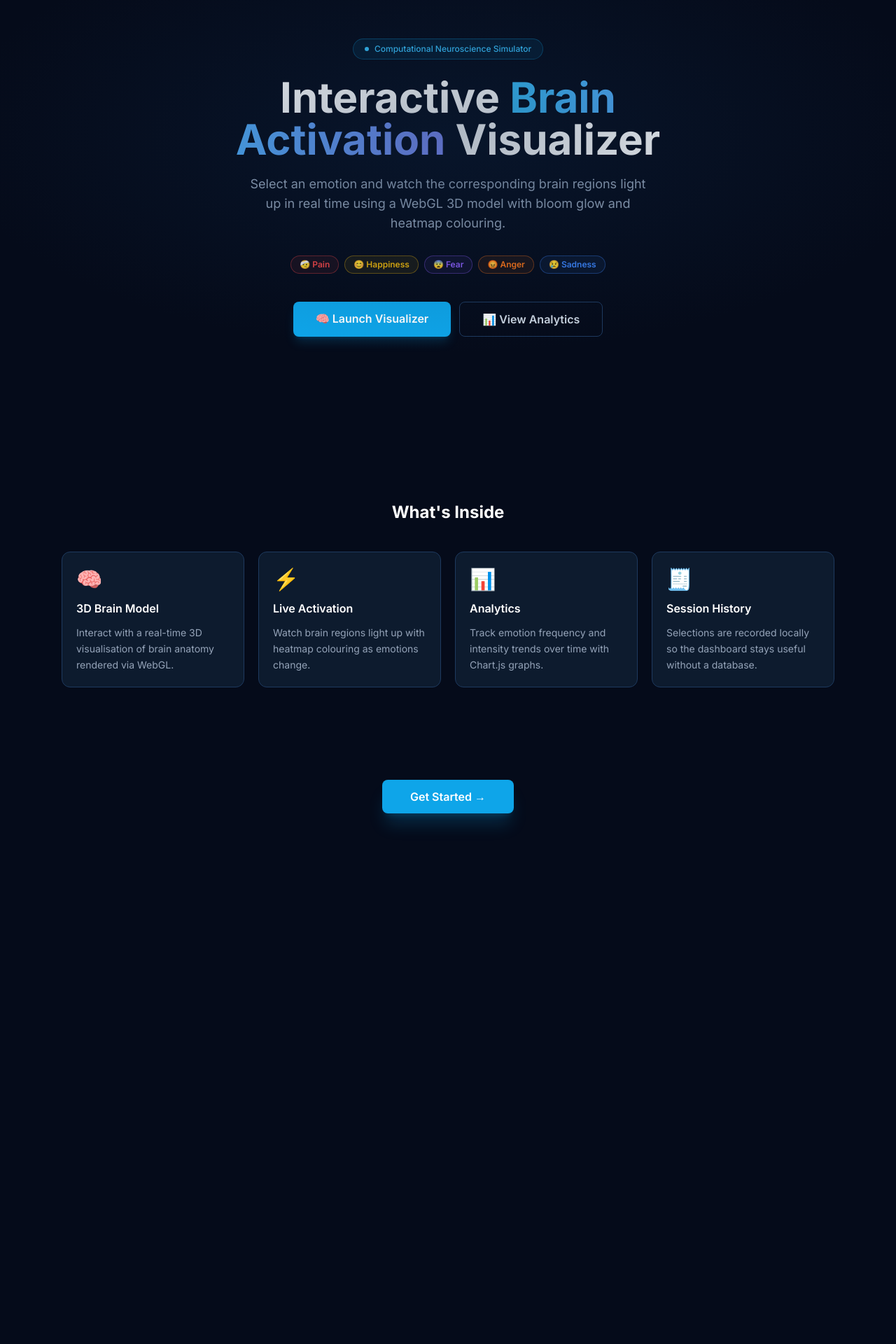
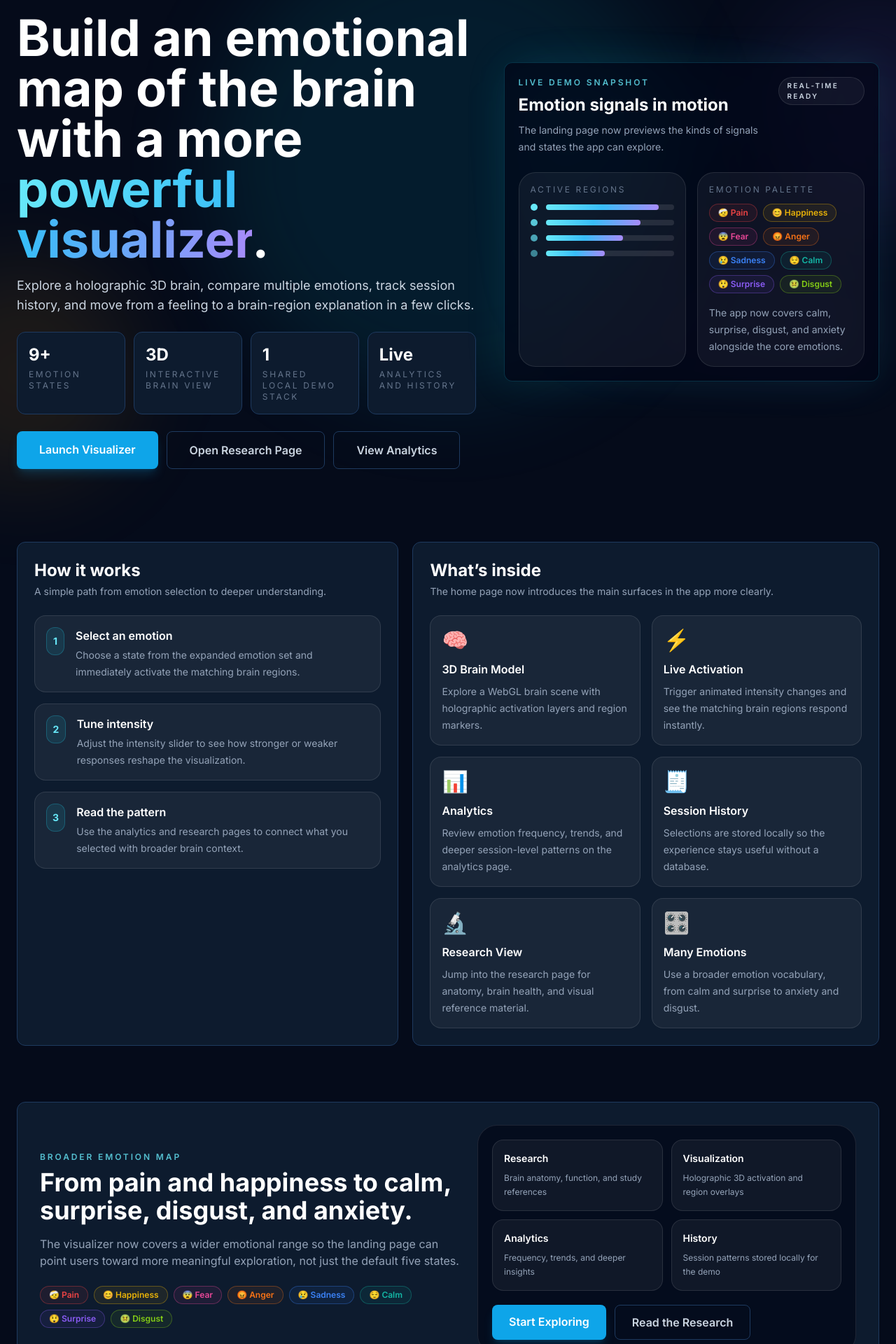
Before and after one commit to RishithSuresh/Brain-Visualizer, a React (Vite) app in the folder frontend/: page / in a window 1280 px wide. Shown: the part 180-2100 px from the top of the page at 70% size. Before the commit the page ends 1394 px from the top, so only its background shows below. Built offline with nearby package versions, Linux system fonts and the light colour scheme; no server answers.

Commit message:
Home page Upgrade

```diff
--- a/frontend/src/pages/HomePage.jsx
+++ b/frontend/src/pages/HomePage.jsx
@@ -3,111 +3,251 @@
  */
 import { Link } from 'react-router-dom';
 import { motion } from 'framer-motion';
+import { EMOTIONS } from '../utils/emotionMappings';
 
 const features = [
-  { icon: '🧠', title: '3D Brain Model',     desc: 'Interact with a real-time 3D visualisation of brain anatomy rendered via WebGL.' },
-  { icon: '⚡', title: 'Live Activation',    desc: 'Watch brain regions light up with heatmap colouring as emotions change.' },
-  { icon: '📊', title: 'Analytics',          desc: 'Track emotion frequency and intensity trends over time with Chart.js graphs.' },
-  { icon: '🧾', title: 'Session History',    desc: 'Selections are recorded locally so the dashboard stays useful without a database.' },
+  { icon: '🧠', title: '3D Brain Model',     desc: 'Explore a WebGL brain scene with holographic activation layers and region markers.' },
+  { icon: '⚡', title: 'Live Activation',    desc: 'Trigger animated intensity changes and see the matching brain regions respond instantly.' },
+  { icon: '📊', title: 'Analytics',          desc: 'Review emotion frequency, trends, and deeper session-level patterns on the analytics page.' },
+  { icon: '🧾', title: 'Session History',    desc: 'Selections are stored locally so the experience stays useful without a database.' },
+  { icon: '🔬', title: 'Research View',     desc: 'Jump into the research page for anatomy, brain health, and visual reference material.' },
+  { icon: '🎛️', title: 'Many Emotions',     desc: 'Use a broader emotion vocabulary, from calm and surprise to anxiety and disgust.' },
 ];
 
-const emotions = [
-  { label: 'Pain',      emoji: '🤕', color: '#ef4444' },
-  { label: 'Happiness', emoji: '😊', color: '#eab308' },
-  { label: 'Fear',      emoji: '😨', color: '#8b5cf6' },
-  { label: 'Anger',     emoji: '😡', color: '#f97316' },
-  { label: 'Sadness',   emoji: '😢', color: '#3b82f6' },
+const stats = [
+  { value: '9+', label: 'emotion states' },
+  { value: '3D', label: 'interactive brain view' },
+  { value: '1', label: 'shared local demo stack' },
+  { value: 'Live', label: 'analytics and history' },
 ];
+
+const journey = [
+  { step: '1', title: 'Select an emotion', desc: 'Choose a state from the expanded emotion set and immediately activate the matching brain regions.' },
+  { step: '2', title: 'Tune intensity', desc: 'Adjust the intensity slider to see how stronger or weaker responses reshape the visualization.' },
+  { step: '3', title: 'Read the pattern', desc: 'Use the analytics and research pages to connect what you selected with broader brain context.' },
+];
+
+const spotlight = EMOTIONS.slice(0, 8);
 
 export default function HomePage() {
   return (
-    <main className="pt-20">
-      {/* ── Hero ── */}
-      <section className="relative min-h-[92vh] flex flex-col items-center justify-center
-                           px-6 text-center overflow-hidden">
-        {/* Radial glow backdrop */}
-        <div className="absolute inset-0 pointer-events-none"
-          style={{ background: 'radial-gradient(ellipse 80% 60% at 50% 40%, #0e2a4d55 0%, transparent 70%)' }} />
+    <main className="pt-20 overflow-hidden">
+      <section className="relative px-6 py-10 lg:py-16">
+        <div className="absolute inset-0 pointer-events-none">
+          <div className="absolute left-1/2 top-0 h-[42rem] w-[42rem] -translate-x-1/2 rounded-full bg-cyan-500/10 blur-3xl" />
+          <div className="absolute right-[-8rem] top-24 h-80 w-80 rounded-full bg-violet-500/10 blur-3xl" />
+          <div className="absolute left-[-8rem] bottom-10 h-80 w-80 rounded-full bg-amber-500/10 blur-3xl" />
+        </div>
+
+        <div className="relative max-w-7xl mx-auto grid gap-10 lg:grid-cols-[1.1fr_0.9fr] items-center">
+          <motion.div
+            initial={{ opacity: 0, y: 24 }}
+            animate={{ opacity: 1, y: 0 }}
+            transition={{ duration: 0.7 }}
+            className="space-y-6"
+          >
+            <div className="inline-flex items-center gap-2 rounded-full border border-cyan-400/25 bg-cyan-400/10 px-4 py-1.5 text-xs font-semibold uppercase tracking-[0.24em] text-cyan-300">
+              <span className="h-1.5 w-1.5 rounded-full bg-cyan-300 animate-pulse" />
+              Computational neuroscience simulator
+            </div>
+
+            <div className="space-y-4">
+              <h1 className="max-w-3xl text-4xl font-bold leading-tight text-white sm:text-6xl lg:text-7xl">
+                Build an emotional map of the brain with a more{' '}
+                <span className="bg-gradient-to-r from-cyan-300 via-sky-400 to-violet-400 bg-clip-text text-transparent">
+                  powerful visualizer
+                </span>
+                .
+              </h1>
+              <p className="max-w-2xl text-base leading-8 text-slate-300 sm:text-lg">
+                Explore a holographic 3D brain, compare multiple emotions, track session history,
+                and move from a feeling to a brain-region explanation in a few clicks.
+              </p>
+            </div>
+
+            <div className="grid gap-3 sm:grid-cols-4">
+              {stats.map((stat) => (
+                <div key={stat.label} className="glass-panel p-4">
+                  <div className="text-2xl font-bold text-white">{stat.value}</div>
+                  <div className="mt-1 text-xs uppercase tracking-[0.22em] text-slate-500">{stat.label}</div>
+                </div>
+              ))}
+            </div>
+
+            <div className="flex flex-col gap-3 sm:flex-row">
+              <Link to="/visualize" className="btn-primary text-base px-8 py-3.5">
+                Launch Visualizer
+              </Link>
+              <Link to="/research" className="btn-ghost text-base px-8 py-3.5">
+                Open Research Page
+              </Link>
+              <Link to="/analytics" className="btn-ghost text-base px-8 py-3.5">
+                View Analytics
+              </Link>
+            </div>
+          </motion.div>
 
           <motion.div
-          initial={{ opacity: 0, y: 30 }}
-          animate={{ opacity: 1, y: 0 }}
-          transition={{ duration: 0.7 }}
-          className="max-w-3xl"
+            initial={{ opacity: 0, scale: 0.96 }}
+            animate={{ opacity: 1, scale: 1 }}
+            transition={{ duration: 0.7, delay: 0.1 }}
+            className="relative"
           >
-          <div className="inline-flex items-center gap-2 px-4 py-1.5 mb-6 rounded-full
-                          border border-sky-500/30 bg-sky-500/10 text-sky-400 text-xs font-medium">
-            <span className="w-1.5 h-1.5 rounded-full bg-sky-400 animate-pulse" />
-            Computational Neuroscience Simulator
+            <div className="absolute inset-6 rounded-[2rem] bg-gradient-to-br from-cyan-500/10 via-transparent to-violet-500/10 blur-2xl" />
+            <div className="relative glass-panel overflow-hidden border-cyan-400/20 bg-slate-950/70 p-5 shadow-[0_0_60px_rgba(34,211,238,0.10)]">
+              <div className="flex items-start justify-between gap-4">
+                <div>
+                  <p className="text-xs font-semibold uppercase tracking-[0.24em] text-cyan-300/80">Live demo snapshot</p>
+                  <h2 className="mt-2 text-2xl font-bold text-white">Emotion signals in motion</h2>
+                  <p className="mt-2 max-w-md text-sm leading-6 text-slate-400">
+                    The landing page now previews the kinds of signals and states the app can explore.
+                  </p>
+                </div>
+                <span className="rounded-full border border-white/10 bg-white/5 px-3 py-1 text-[10px] font-semibold uppercase tracking-[0.22em] text-slate-300">
+                  Real-time ready
+                </span>
               </div>
 
-          <h1 className="text-4xl sm:text-6xl font-bold text-white leading-tight mb-5">
-            Interactive{' '}
-            <span className="bg-gradient-to-r from-sky-400 to-indigo-400 bg-clip-text text-transparent">
-              Brain Activation
-            </span>{' '}
-            Visualizer
-          </h1>
+              <div className="mt-6 grid gap-4 sm:grid-cols-2">
+                <div className="rounded-3xl border border-white/10 bg-white/5 p-4">
+                  <p className="text-xs uppercase tracking-[0.22em] text-slate-500">Active regions</p>
+                  <div className="mt-3 space-y-3">
+                    {['Prefrontal cortex', 'Amygdala', 'Hippocampus', 'Thalamus'].map((region, index) => (
+                      <div key={region} className="flex items-center gap-3">
+                        <div className="h-2.5 w-2.5 rounded-full bg-cyan-300" style={{ opacity: 1 - index * 0.16 }} />
+                        <div className="h-2 flex-1 rounded-full bg-white/10">
+                          <div
+                            className="h-2 rounded-full bg-gradient-to-r from-cyan-300 via-sky-400 to-violet-400"
+                            style={{ width: `${88 - index * 14}%` }}
+                          />
+                        </div>
+                      </div>
+                    ))}
+                  </div>
+                </div>
 
-          <p className="text-slate-400 text-base sm:text-lg max-w-xl mx-auto mb-8 leading-relaxed">
-            Select an emotion and watch the corresponding brain regions light up in real time
-            using a WebGL 3D model with bloom glow and heatmap colouring.
-          </p>
-
-          {/* Emotion pills */}
-          <div className="flex flex-wrap justify-center gap-2 mb-10">
-            {emotions.map(e => (
-              <span key={e.label}
-                className="inline-flex items-center gap-1.5 px-3 py-1 rounded-full text-xs font-semibold border"
-                style={{ borderColor: e.color + '60', color: e.color, background: e.color + '15' }}>
-                {e.emoji} {e.label}
+                <div className="rounded-3xl border border-white/10 bg-white/5 p-4">
+                  <p className="text-xs uppercase tracking-[0.22em] text-slate-500">Emotion palette</p>
+                  <div className="mt-3 flex flex-wrap gap-2">
+                    {spotlight.map((emotion) => (
+                      <span
+                        key={emotion.id}
+                        className="inline-flex items-center gap-1.5 rounded-full border px-3 py-1 text-xs font-semibold"
+                        style={{ borderColor: `${emotion.color}55`, color: emotion.color, backgroundColor: `${emotion.color}14` }}
+                      >
+                        {emotion.emoji} {emotion.label}
                       </span>
                     ))}
                   </div>
-
-          <div className="flex flex-col sm:flex-row gap-3 justify-center">
-            <Link to="/visualize" className="btn-primary text-base px-8 py-3">
-              🧠 Launch Visualizer
-            </Link>
-            <Link to="/analytics" className="btn-ghost text-base px-8 py-3">
-              📊 View Analytics
-            </Link>
+                  <p className="mt-4 text-sm leading-6 text-slate-400">
+                    The app now covers calm, surprise, disgust, and anxiety alongside the core emotions.
+                  </p>
+                </div>
+              </div>
             </div>
           </motion.div>
+        </div>
       </section>
 
-      {/* ── Features ── */}
-      <section className="py-20 px-6 max-w-6xl mx-auto">
-        <motion.h2
-          initial={{ opacity: 0 }}
-          whileInView={{ opacity: 1 }}
-          className="text-center text-2xl font-bold text-white mb-10"
+      <section className="px-6 py-10">
+        <div className="max-w-7xl mx-auto grid gap-5 lg:grid-cols-[0.9fr_1.1fr]">
+          <motion.div
+            initial={{ opacity: 0, y: 18 }}
+            whileInView={{ opacity: 1, y: 0 }}
+            className="glass-panel p-6"
           >
-          What's Inside
-        </motion.h2>
-        <div className="grid sm:grid-cols-2 lg:grid-cols-4 gap-5">
-          {features.map((f, i) => (
+            <h2 className="section-title">How it works</h2>
+            <p className="section-sub">A simple path from emotion selection to deeper understanding.</p>
+            <div className="space-y-4">
+              {journey.map((item) => (
+                <div key={item.step} className="flex gap-4 rounded-2xl border border-white/10 bg-white/5 p-4">
+                  <div className="flex h-10 w-10 items-center justify-center rounded-xl border border-cyan-400/25 bg-cyan-400/10 text-sm font-bold text-cyan-300">
+                    {item.step}
+                  </div>
+                  <div>
+                    <h3 className="font-semibold text-white">{item.title}</h3>
+                    <p className="mt-1 text-sm leading-6 text-slate-400">{item.desc}</p>
+                  </div>
+                </div>
+              ))}
+            </div>
+          </motion.div>
+
           <motion.div
-              key={f.title}
-              initial={{ opacity: 0, y: 20 }}
+            initial={{ opacity: 0, y: 18 }}
             whileInView={{ opacity: 1, y: 0 }}
-              transition={{ delay: i * 0.1 }}
-              className="glass-panel p-5 space-y-3 hover:border-sky-500/50 transition-colors duration-300"
+            className="glass-panel p-6"
           >
-              <span className="text-3xl">{f.icon}</span>
-              <h3 className="font-semibold text-white">{f.title}</h3>
-              <p className="text-slate-400 text-sm leading-relaxed">{f.desc}</p>
+            <h2 className="section-title">What’s inside</h2>
+            <p className="section-sub">The home page now introduces the main surfaces in the app more clearly.</p>
+            <div className="grid gap-4 sm:grid-cols-2">
+              {features.map((feature, index) => (
+                <motion.div
+                  key={feature.title}
+                  initial={{ opacity: 0, y: 14 }}
+                  whileInView={{ opacity: 1, y: 0 }}
+                  transition={{ delay: index * 0.06 }}
+                  className="rounded-2xl border border-white/10 bg-white/5 p-4 hover:border-cyan-400/30 transition-colors duration-300"
+                >
+                  <span className="text-3xl">{feature.icon}</span>
+                  <h3 className="mt-3 font-semibold text-white">{feature.title}</h3>
+                  <p className="mt-2 text-sm leading-6 text-slate-400">{feature.desc}</p>
                 </motion.div>
               ))}
             </div>
+          </motion.div>
+        </div>
       </section>
 
-      {/* ── CTA footer ── */}
-      <section className="py-16 text-center px-6">
-        <Link to="/visualize"
-          className="btn-primary text-base px-10 py-3.5 shadow-xl shadow-sky-500/20">
-          Get Started →
+      <section className="px-6 py-10 pb-16">
+        <div className="max-w-7xl mx-auto glass-panel overflow-hidden p-6 sm:p-8">
+          <div className="grid gap-6 lg:grid-cols-[1fr_0.9fr] items-center">
+            <div>
+              <p className="text-xs font-semibold uppercase tracking-[0.24em] text-cyan-300/80">Broader emotion map</p>
+              <h2 className="mt-2 text-3xl font-bold text-white sm:text-4xl">
+                From pain and happiness to calm, surprise, disgust, and anxiety.
+              </h2>
+              <p className="mt-4 max-w-2xl text-sm leading-7 text-slate-400 sm:text-base">
+                The visualizer now covers a wider emotional range so the landing page can point users toward more meaningful exploration, not just the default five states.
+              </p>
+              <div className="mt-6 flex flex-wrap gap-2">
+                {spotlight.map((emotion) => (
+                  <span
+                    key={emotion.id}
+                    className="inline-flex items-center gap-1.5 rounded-full border px-3 py-1 text-xs font-semibold"
+                    style={{ borderColor: `${emotion.color}55`, color: emotion.color, backgroundColor: `${emotion.color}14` }}
+                  >
+                    {emotion.emoji} {emotion.label}
+                  </span>
+                ))}
+              </div>
+            </div>
+
+            <div className="rounded-[28px] border border-white/10 bg-slate-950/70 p-5">
+              <div className="grid grid-cols-2 gap-3">
+                {[
+                  ['Research', 'Brain anatomy, function, and study references'],
+                  ['Visualization', 'Holographic 3D activation and region overlays'],
+                  ['Analytics', 'Frequency, trends, and deeper insights'],
+                  ['History', 'Session patterns stored locally for the demo'],
+                ].map(([title, desc]) => (
+                  <div key={title} className="rounded-2xl border border-white/10 bg-white/5 p-4">
+                    <h3 className="text-sm font-semibold text-white">{title}</h3>
+                    <p className="mt-2 text-xs leading-5 text-slate-400">{desc}</p>
+                  </div>
+                ))}
+              </div>
+              <div className="mt-5 flex flex-col gap-3 sm:flex-row">
+                <Link to="/visualize" className="btn-primary text-base px-6 py-3">
+                  Start Exploring
                 </Link>
+                <Link to="/research" className="btn-ghost text-base px-6 py-3">
+                  Read the Research
+                </Link>
+              </div>
+            </div>
+          </div>
+        </div>
       </section>
     </main>
   );
```
Also changed, not shown: 5 other files (tests, documents, lock files or other folders). Lines whose indentation alone changed are shown as unchanged.
